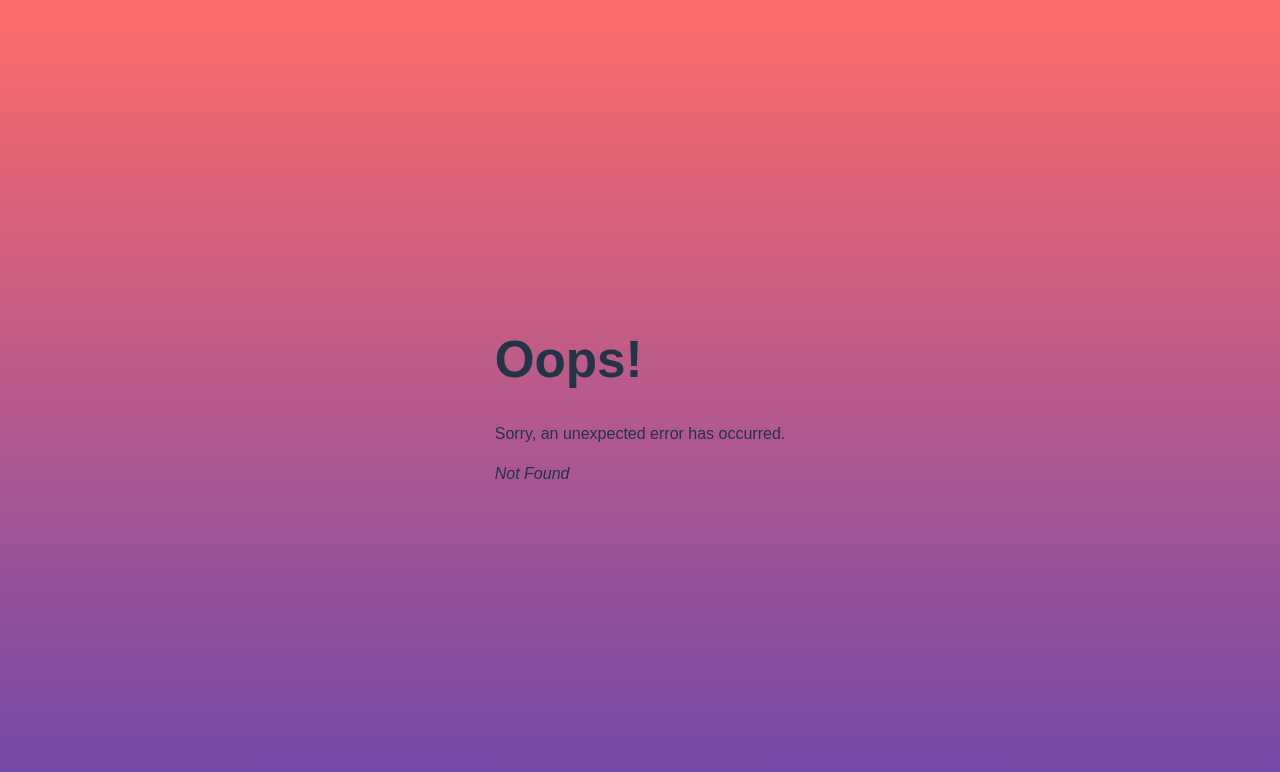
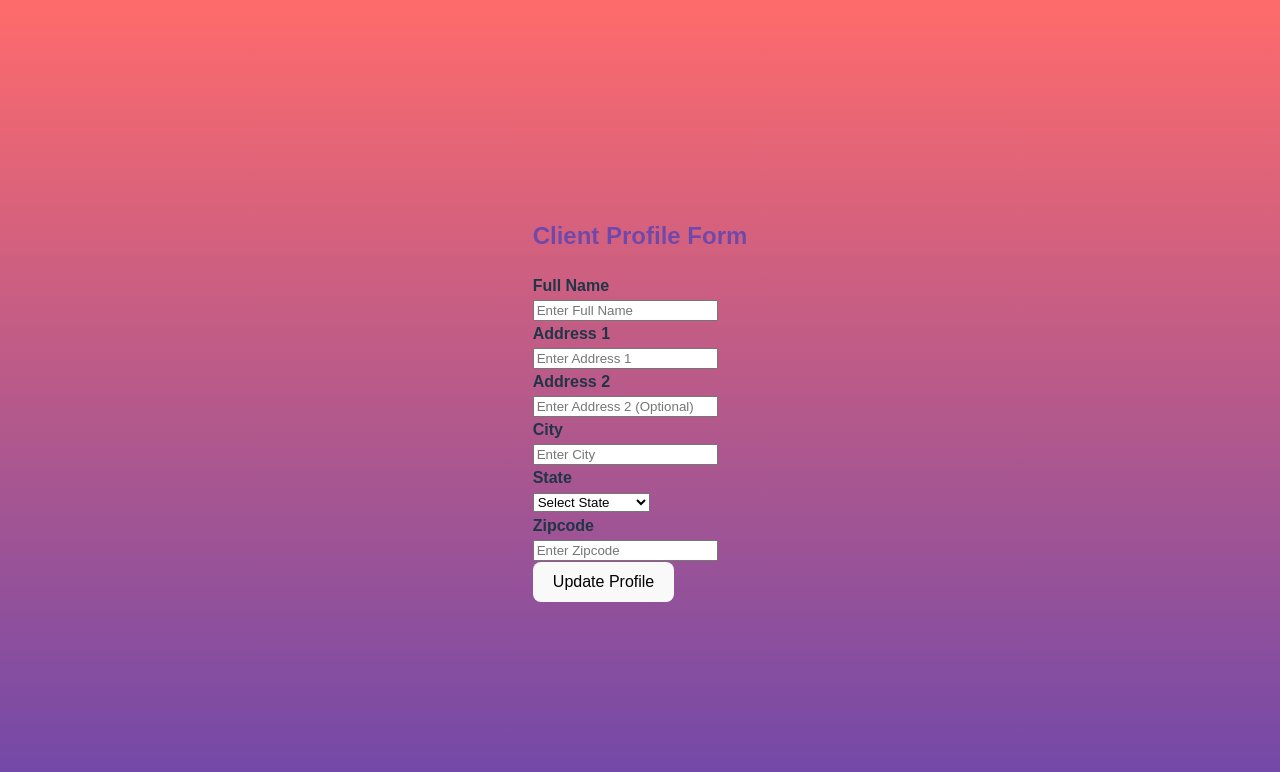
Before and after one commit to BaqirSalim/Fuel-Quote-Prediction-Platform, a React (Vite) app in the folder cosc_4353_project/: page /profile_form in a window 1280 px wide. Before the commit this address had no page. Shown: the top 772 px of the page. Built offline with nearby package versions, Linux system fonts and the light colour scheme.

Commit message:
added profile info display

```diff
--- a/cosc_4353_project/src/routes/fuel_form.jsx
+++ b/cosc_4353_project/src/routes/fuel_form.jsx
@@ -0,0 +1,15 @@
+import React from 'react'
+
+
+export default function FuelForm() {
+
+
+
+
+    return (
+
+        <h2>This is the fuel quote form</h2>
+
+
+    );
+}
--- a/cosc_4353_project/src/routes/fuel_history.jsx
+++ b/cosc_4353_project/src/routes/fuel_history.jsx
@@ -0,0 +1,15 @@
+import React from 'react'
+
+
+export default function FuelHistory() {
+
+
+
+
+    return (
+
+        <h2>This is your fuel history</h2>
+
+
+    );
+}
--- a/cosc_4353_project/src/routes/login.jsx
+++ b/cosc_4353_project/src/routes/login.jsx
@@ -16,7 +16,7 @@ export default function Login(){
         }
         else
         {
-            navigate('/profile')
+            navigate('/profile_form')
         }
     }
 
--- a/cosc_4353_project/src/routes/profile.jsx
+++ b/cosc_4353_project/src/routes/profile_form.jsx
@@ -1,7 +1,7 @@
 import { useState } from "react";
 import { useNavigate } from "react-router-dom";
 
-export default function Profile() {
+export default function ProfileForm() {
     const [fullName, setFullName] = useState('');
     const [address1, setAddress1] = useState('');
     const [address2, setAddress2] = useState('');
@@ -21,14 +21,23 @@ export default function Profile() {
         }
         else
         {
-            navigate('/profile_page')
+            navigate('/profile_page', {
+                state: {
+                    fullName,
+                    address1,
+                    address2,
+                    city,
+                    state,
+                    zipcode
+                }
+            });
         }
     }
 
 
     return (
         <div>
-            <h2>Client Profile Information</h2>
+            <h2>Client Profile Form</h2>
             <form onSubmit={handleUpdate}>
                 <div>
                     <label htmlFor="full_name"><strong>Full Name</strong></label><br />
@@ -66,7 +75,6 @@ export default function Profile() {
                         value={address2}
                         onChange={(e) => setAddress2(e.target.value)}
                         maxLength={100}
-                        optional
                     />
                 </div>
                 <div>
--- a/cosc_4353_project/src/routes/profile_page.jsx
+++ b/cosc_4353_project/src/routes/profile_page.jsx
@@ -1,14 +1,44 @@
-import { useState } from 'react'
-import { useNavigate } from "react-router-dom";
+import React from 'react';
+import { useLocation } from "react-router-dom";
+import { useNavigate } from 'react-router-dom';
 
 
 export default function ProfilePage() {
+    const navigate = useNavigate();
+
+    const navFuelForm = () => {
+        navigate('/fuel_form');
+    };
+
+    const navFuelHistory = () => {
+        navigate('/fuel_history');
+    };
+
+    const location = useLocation();
+    const { fullName, address1, address2, city, state, zipcode } = location.state;
+
+    return (
+        <div>
+            <h2>Client Profile Information</h2>
+            <div>
+                <p><strong>Full Name:</strong> {fullName}</p>
+                <p><strong>Address 1:</strong> {address1}</p>
+                <p><strong>Address 2:</strong> {address2}</p>
+                <p><strong>City:</strong> {city}</p>
+                <p><strong>State:</strong> {state}</p>
+                <p><strong>Zipcode:</strong> {zipcode}</p>
+            </div>
+
+
+            <button onClick={navFuelForm}>Fuel Quote Form</button>
+
+            <h2></h2>
+            <button onClick={navFuelHistory}>Fuel History</button>
 
 
 
-    return (
-        <div>This is your profile data</div>
-    );
+        </div>
 
 
+    );
 }
```
Also changed, not shown: cosc_4353_project/src/main.jsx (+9 -7 lines).
